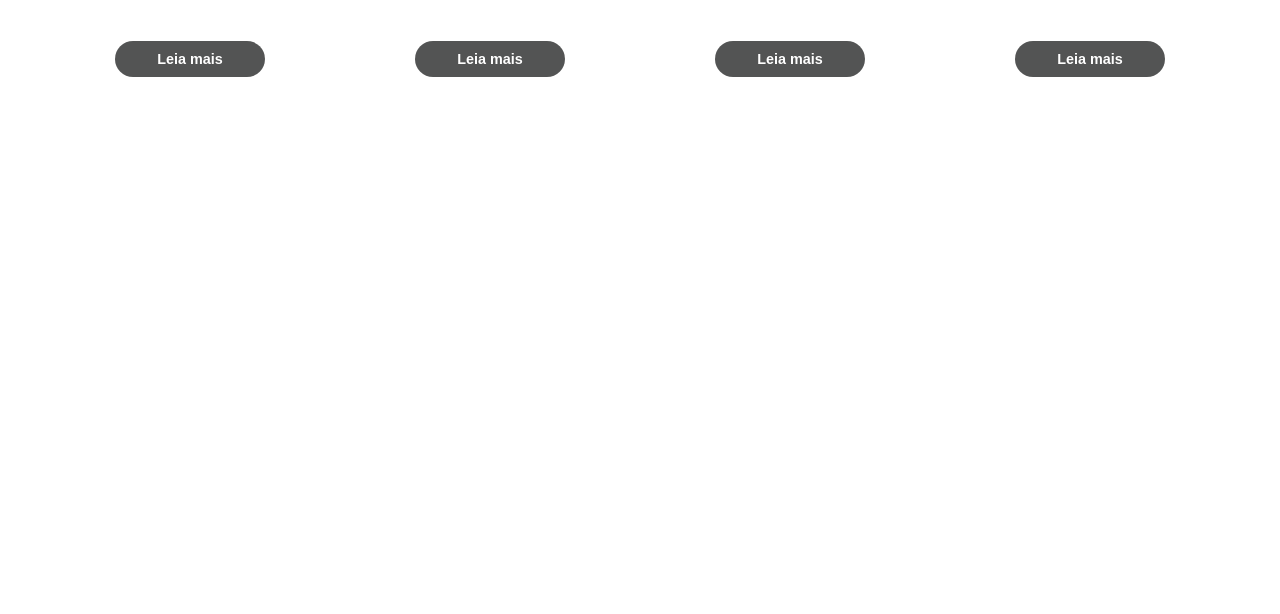
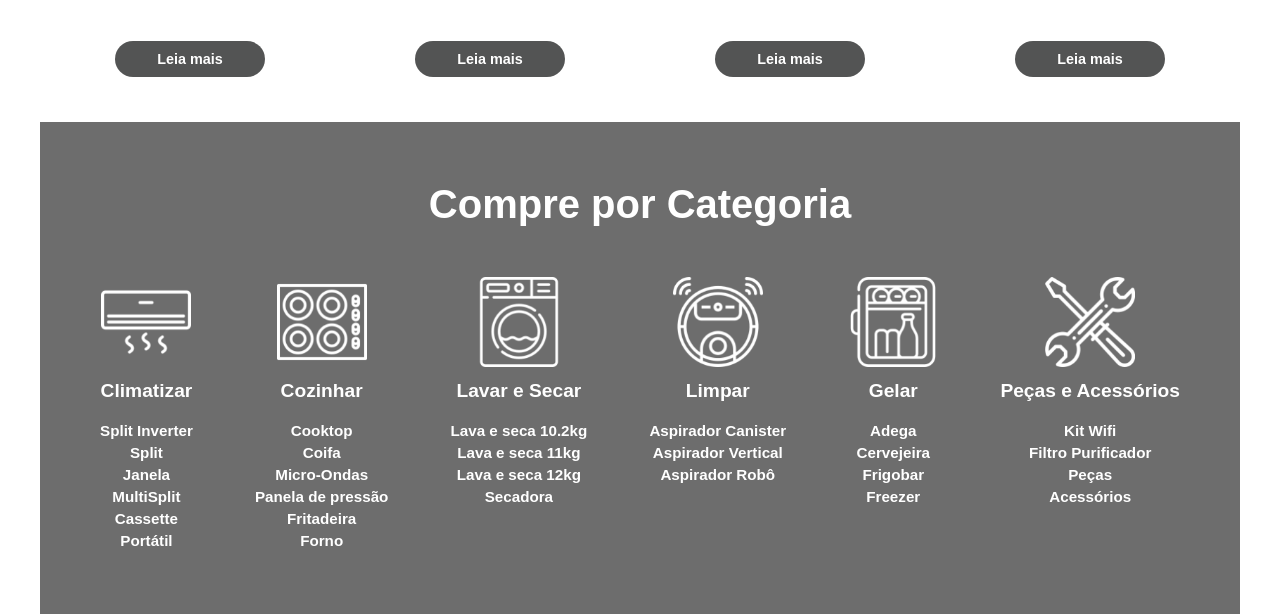
Before and after one commit to kdumagalhaes/midea-ecommerce, a plain HTML site: page index.html in a window 1280 px wide. Shown: the part 3430-4044 px from the top of the page. Before the commit the page ends 3517 px from the top, so only its background shows below. Drawn offline with Linux system fonts and the light colour scheme; files whose address does not match are found by name.

Commit message:
add categories area

```diff
--- a/css/main.less
+++ b/css/main.less
@@ -601,6 +601,12 @@ nav {
             max-height: 150px;
             margin-bottom: 20px;
         }
+
+        p {
+            &:hover {
+                font-weight: normal;
+            }
+        }
     }
 
     .blog-area__btn {
@@ -612,3 +618,57 @@ nav {
         font-size: 0.9rem;
     }
 }
+
+.categories-area {
+    width: 100%;
+    padding: @safeAreaPadding;
+    margin-top: 35px;
+
+    .categories-area__content {
+        margin: 0 auto;
+        max-width: 1200px;
+        padding: 60px;
+        background-color: @gray;
+    }
+
+    .categories-area__title {
+        text-align: center;
+        color: #fff;
+        font-size: 2.5rem;
+        margin-bottom: 50px;
+    }
+
+    .categories-area__categories {
+        display: flex;
+        justify-content: space-between;
+    }
+
+    .categories-area__category {
+        text-align: center;
+        color: #fff;
+        font-weight: bold;
+
+        img {
+            width: 100%;
+            max-width: 90px;
+            margin-bottom: 10px;
+        }
+
+        p {
+            font-size: 1.2rem;
+            margin-bottom: 20px;
+        }
+
+        ul {
+            font-size: 0.95rem;
+
+            li {
+                margin-bottom: 5px;
+                a {
+                    color: #fff;
+                    text-decoration: none;
+                }
+            }
+        }
+    }
+}
--- a/index.html
+++ b/index.html
@@ -262,8 +262,84 @@
           </a>
           <button class="c-btn blog-area__btn">Leia mais</button>
         </div>
+      </div>
 
+    </div>
+
+    <div class="categories-area">
+      <div class="categories-area__content">
+      <h2 class="categories-area__title">Compre por Categoria</h2>
+      <div class="categories-area__categories">
+        <div class="categories-area__category">
+          <img src="./assets/icons/ar-condicionado.png" alt="climatizar">
+          <p>Climatizar</p>
+          <ul>
+            <li><a href="#">Split Inverter</a></li>
+            <li><a href="#">Split</a></li>
+            <li><a href="#">Janela</a></li>
+            <li><a href="#">MultiSplit</a></li>
+            <li><a href="#">Cassette</a></li>
+            <li><a href="#">Portátil</a></li>
+          </ul>
+        </div>
+
+        <div class="categories-area__category">
+          <img src="./assets/icons/fogao-de-inducao.png" alt="cozinhar">
+          <p>Cozinhar</p>
+          <ul>
+            <li><a href="#">Cooktop</a></li>
+            <li><a href="#">Coifa</a></li>
+            <li><a href="#">Micro-Ondas</a></li>
+            <li><a href="#">Panela de pressão</a></li>
+            <li><a href="#">Fritadeira</a></li>
+            <li><a href="#">Forno</a></li>
+          </ul>
+        </div>
+
+        <div class="categories-area__category">
+          <img src="./assets/icons/maquina-de-lavar.png" alt="lavar e secar">
+          <p>Lavar e Secar</p>
+          <ul>
+            <li><a href="#">Lava e seca 10.2kg</a></li>
+            <li><a href="#">Lava e seca 11kg</a></li>
+            <li><a href="#">Lava e seca 12kg</a></li>
+            <li><a href="#">Secadora</a></li>
+          </ul>
+        </div>
+
+        <div class="categories-area__category">
+          <img src="./assets/icons/aspirador-de-po.png" alt="limpar">
+          <p>Limpar</p>
+          <ul>
+            <li><a href="#">Aspirador Canister</a></li>
+            <li><a href="#">Aspirador Vertical</a></li>
+            <li><a href="#">Aspirador Robô</a></li>
+          </ul>
+        </div>
+
+        <div class="categories-area__category">
+          <img src="./assets/icons/frigobar.png" alt="gelar">
+          <p>Gelar</p>
+          <ul>
+            <li><a href="#">Adega</a></li>
+            <li><a href="#">Cervejeira</a></li>
+            <li><a href="#">Frigobar</a></li>
+            <li><a href="#">Freezer</a></li>
+          </ul>
+        </div>
+
+        <div class="categories-area__category">
+          <img src="./assets/icons/ferramentas.png" alt="peças e acessórios">
+          <p>Peças e Acessórios</p>
+          <ul>
+            <li><a href="#">Kit Wifi</a></li>
+            <li><a href="#">Filtro Purificador</a></li>
+            <li><a href="#">Peças</a></li>
+            <li><a href="#">Acessórios</a></li>
+          </ul>
+        </div>
       </div>
+    </div>
     </div>
 
     <script src="./js/main.js"></script>
```
Also changed, not shown: css/main.css.
